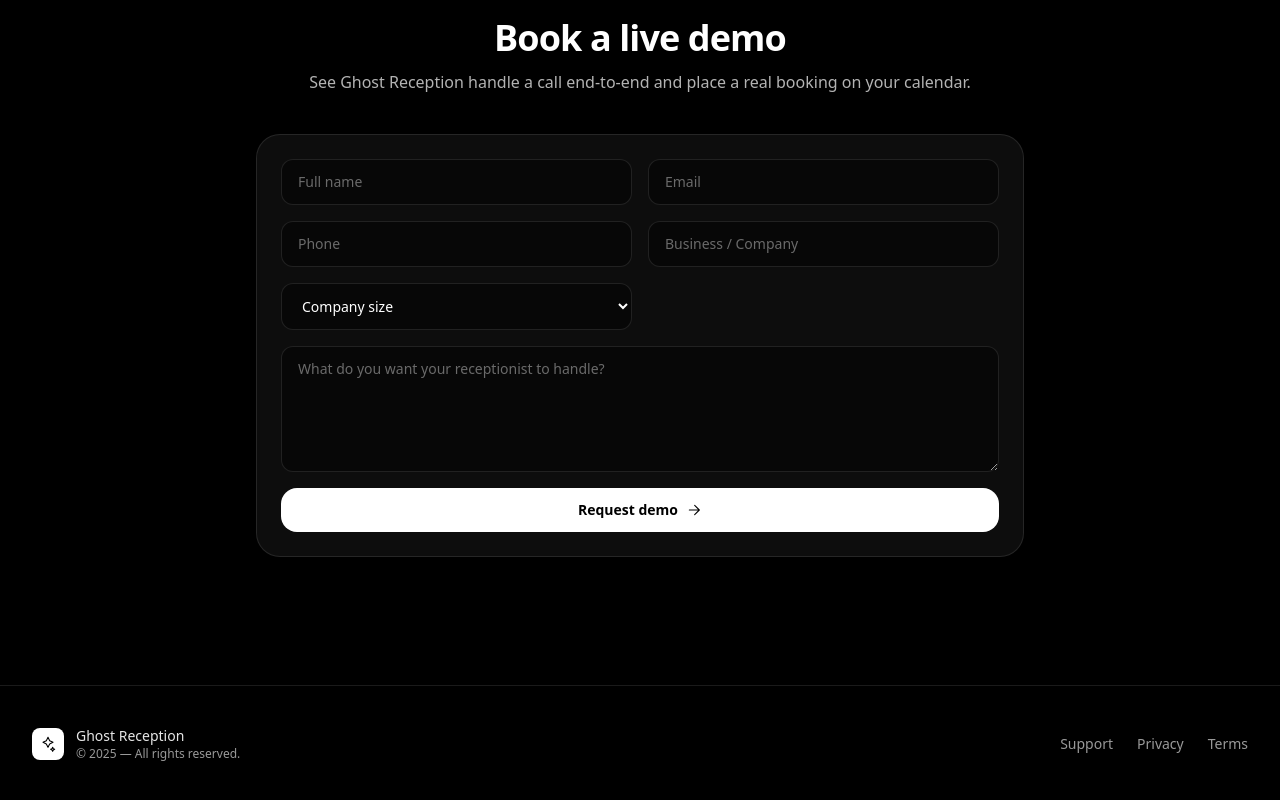
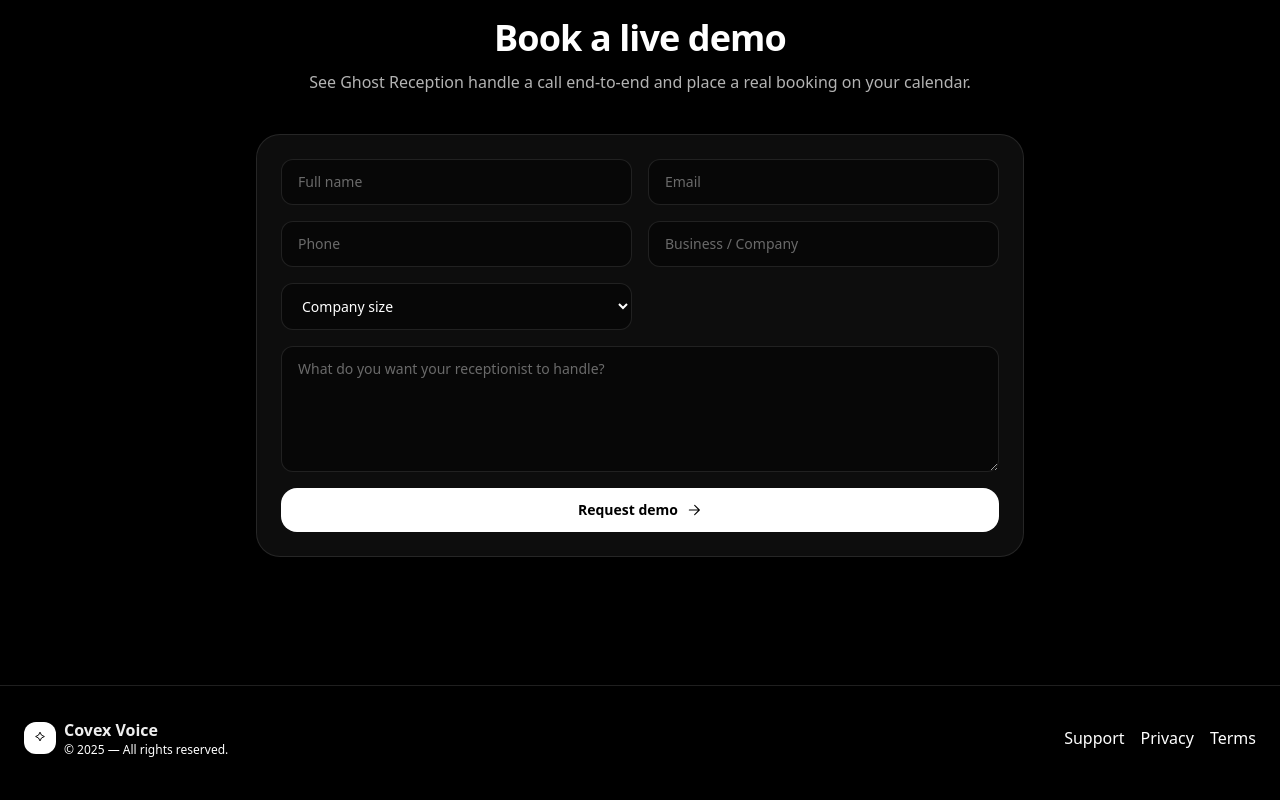
Before and after one commit to MrKumboocha/Covex, a React (Vite) app: page / in a window 1280 px wide. Shown: the part 4711-5511 px from the top of the page. Built offline with nearby package versions, Linux system fonts and the light colour scheme.

Commit message:
Update App.jsx

```diff
--- a/src/App.jsx
+++ b/src/App.jsx
@@ -584,25 +584,31 @@ function AppInner() {
       </Section>
 
       {/* FOOTER */}
-      <footer className="border-t border-white/10 py-10">
-        <Container className="flex flex-col items-center justify-between gap-6 text-sm text-white/60 md:flex-row">
-          <div className="flex items-center gap-3">
-            <div className="grid h-8 w-8 place-items-center rounded-lg bg-white text-black"><Icons.Sparkles className="h-4 w-4" /></div>
+      <footer className="border-t border-[rgba(255,255,255,.12)] py-8">
+        <div className="container mx-auto px-6 flex items-center justify-between flex-wrap gap-4">
+          <div className="flex items-center gap-2">
+            <div className="grid place-items-center w-8 h-8 rounded-xl bg-white text-black">
+              {/* simple icon */}
+              <svg width="14" height="14" viewBox="0 0 24 24" fill="none" stroke="currentColor" strokeWidth="1.6">
+                <path d="M12 2l2.5 5 5 2.5-5 2.5L12 17l-2.5-5L4.5 9.5 9.5 7z"/>
+              </svg>
+            </div>
             <div>
-              <p className="font-medium text-white/90">{brand.name}</p>
-              <p className="text-xs">© {new Date().getFullYear()} — All rights reserved.</p>
+              <div className="font-semibold text-[#eee]">Covex Voice</div>
+              <div className="text-xs">© {new Date().getFullYear()} — All rights reserved.</div>
             </div>
           </div>
-          <div className="flex items-center gap-6">
-            <a className="hover:text-white" href={`mailto:${brand.supportEmail}`}>Support</a>
-            <a className="hover:text-white" href="#">Privacy</a>
-            <a className="hover:text-white" href="#">Terms</a>
+
+          <nav className="flex gap-4">
+            <a href="mailto:support@covex.app">Support</a>
+            <a href="/privacy.html">Privacy</a>
+            <a href="/terms.html">Terms</a>
+          </nav>
+        </div>
+      </footer>
           </div>
-        </Container>
-      </footer>
-    </div>
-  );
-}
+        );
+      }
 
 export default function App() {
   return (
```
